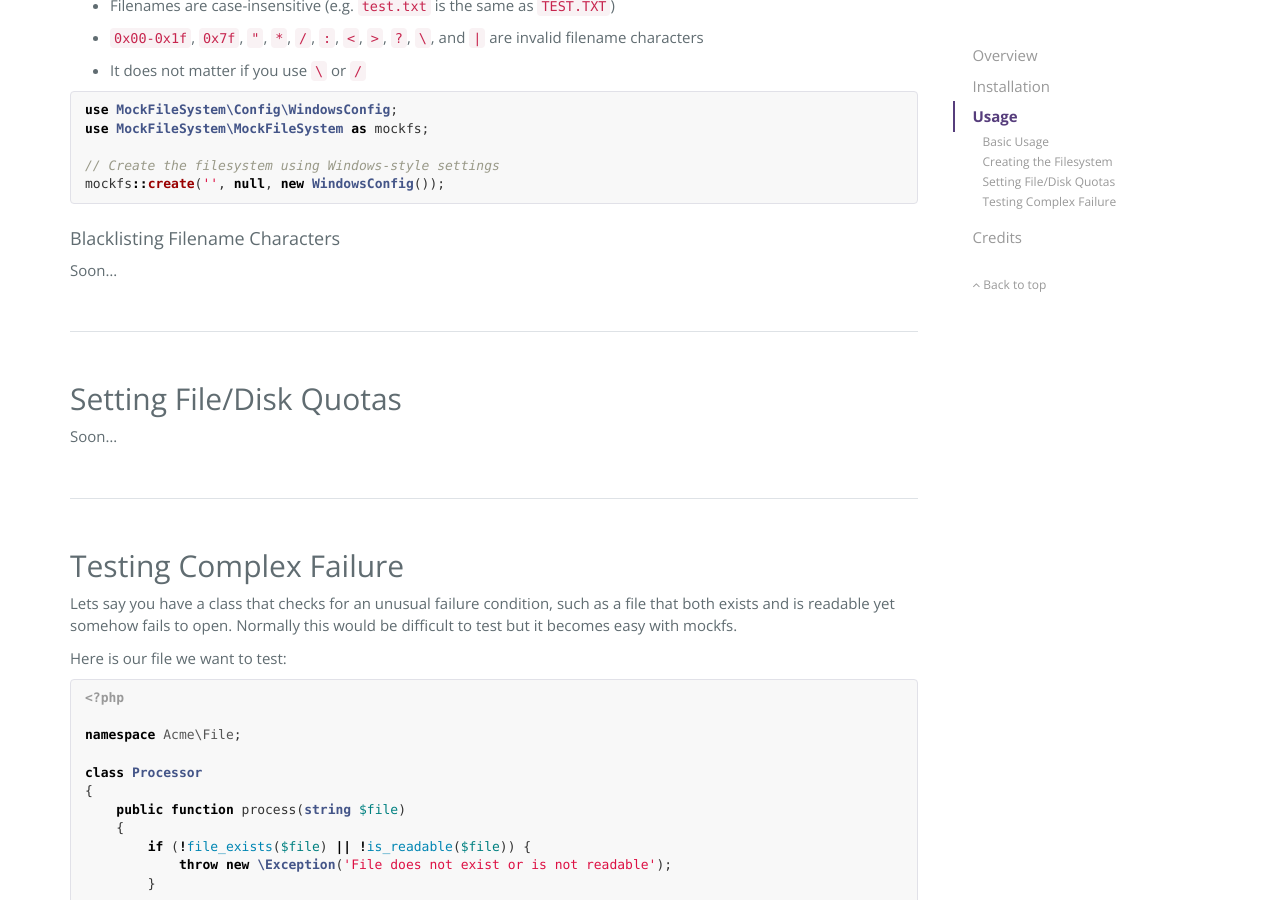
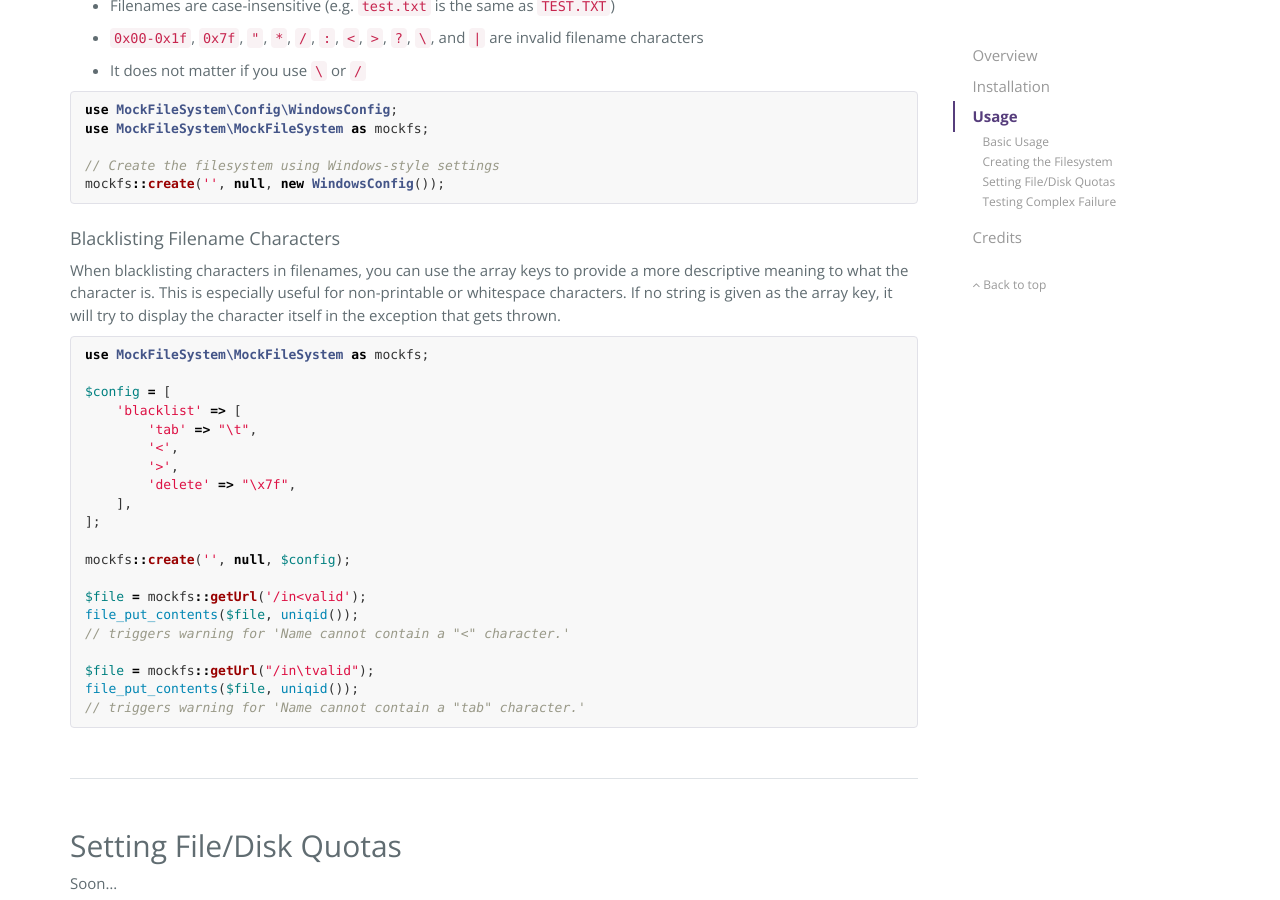
Before and after one commit to bizurkur/mockfs, a Jekyll site: the page built from docs/pages/03-usage.md, in a window 1280 px wide and 900 px high, scrolled down 3012 px. Built offline with Jekyll 4.4.1, drawn with Linux system fonts in a browser that asks for light colours; nearby versions of some CDN libraries.

Commit message:
Add blacklist docs

````diff
--- a/docs/pages/03-usage.md
+++ b/docs/pages/03-usage.md
@@ -147,7 +147,30 @@ mockfs::create('', null, new WindowsConfig());
 
 #### Blacklisting Filename Characters
 
-Soon...
+When blacklisting characters in filenames, you can use the array keys to provide a more descriptive meaning to what the character is. This is especially useful for non-printable or whitespace characters. If no string is given as the array key, it will try to display the character itself in the exception that gets thrown.
+
+```php
+use MockFileSystem\MockFileSystem as mockfs;
+
+$config = [
+    'blacklist' => [
+        'tab' => "\t",
+        '<',
+        '>',
+        'delete' => "\x7f",
+    ],
+];
+
+mockfs::create('', null, $config);
+
+$file = mockfs::getUrl('/in<valid');
+file_put_contents($file, uniqid());
+// triggers warning for 'Name cannot contain a "<" character.'
+
+$file = mockfs::getUrl("/in\tvalid");
+file_put_contents($file, uniqid());
+// triggers warning for 'Name cannot contain a "tab" character.'
+```
 
 
 ## Setting File/Disk Quotas
````
